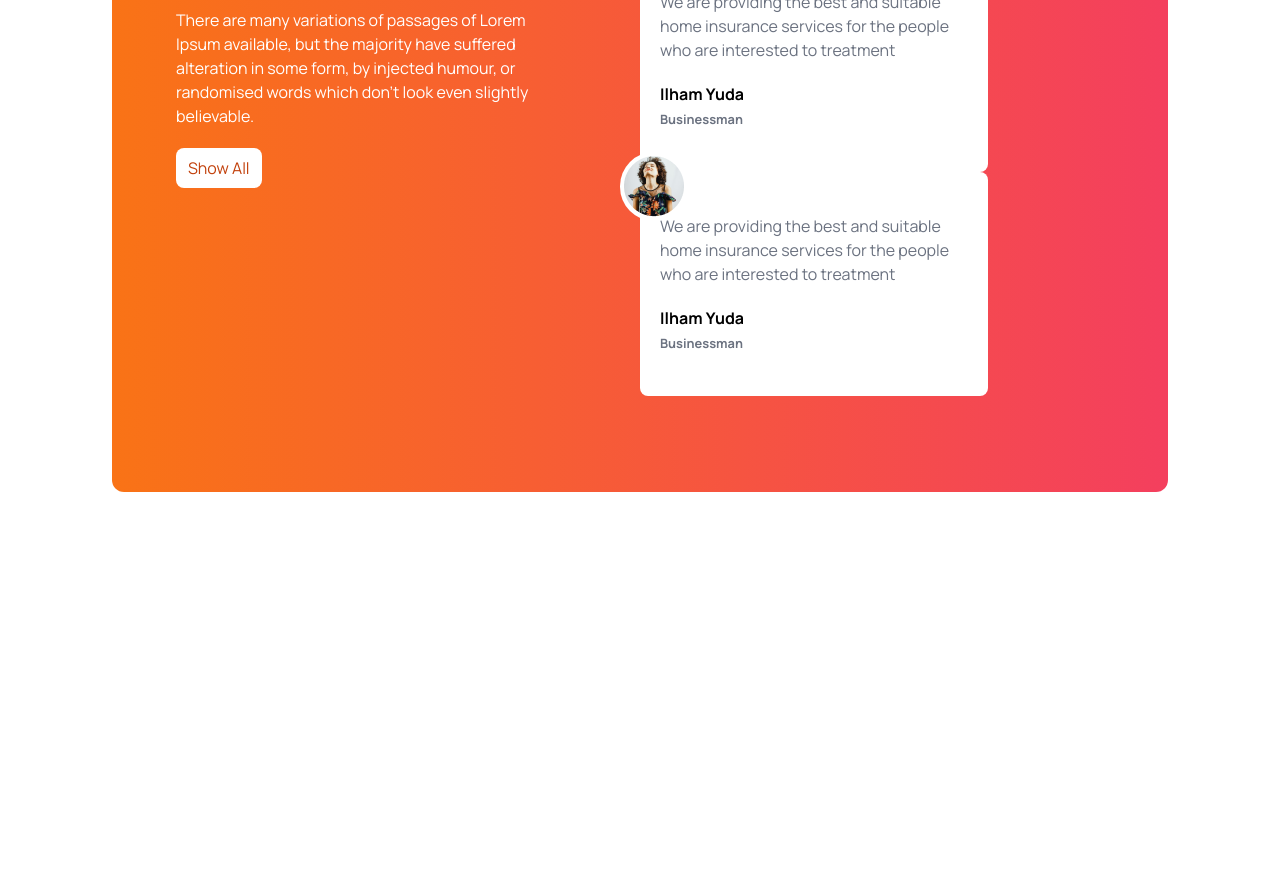
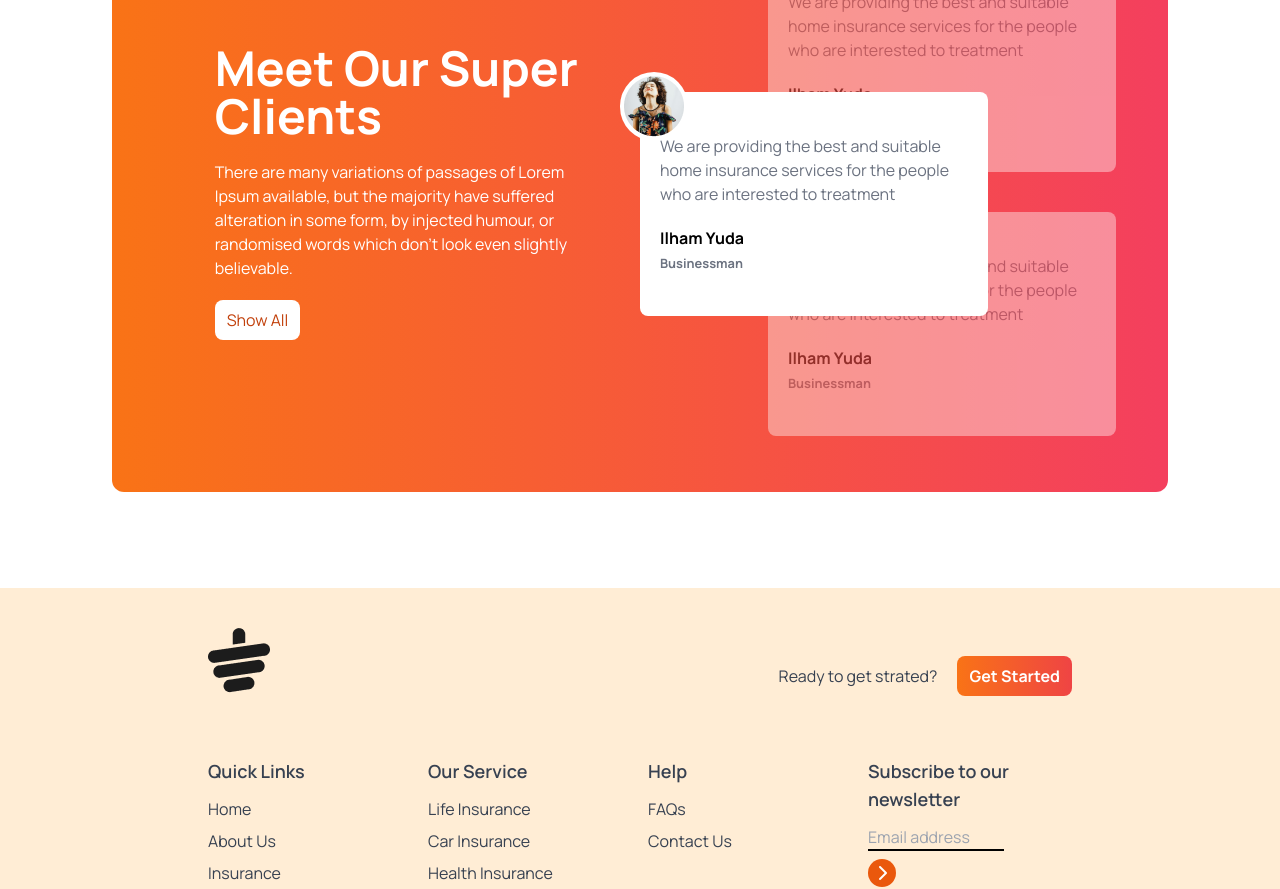
Before and after one commit to Abusolaymansefat/Tea-House-tailwind-css, a plain HTML site: page index.html in a window 1280 px wide. Shown: the part 1937-2826 px from the top of the page. Before the commit the page ends 2525 px from the top, so only its background shows below. Drawn offline with nearby package versions, Linux system fonts and the light colour scheme.

Commit message:
footer section

```diff
--- a/index.html
+++ b/index.html
@@ -146,15 +146,30 @@
             <section class="mb-24">
               <div class=" bg-gradient-to-r from-orange-500 to-rose-500 rounded-xl grid grid-cols-1 lg:grid-cols-2 text-white px-7 md:px-16">
                 <!-- text-section -->
-                 <div class=" w-5/6">
+                 <div class="flex justify-center items-center overflow-hidden">
+                  <div class=" w-5/6">
                     <h1 class="text-5xl font-bold mb-5 mt-10">Meet Our Super Clients</h1>
                     <p class="mb-5">There are many variations of passages of Lorem Ipsum available, but the majority have suffered alteration in some form, by injected humour, or randomised words which don't look even slightly believable. </p>
                     <button class="bg-white text-orange-700 px-3 py-2 rounded-lg">Show All</button>
                  </div>
+                 </div>
                  <!-- Reviews card section -->
                   <div class="relative py-24">
+                    <!-- midele card -->
+                    <div class="absolute z-10 top-54 md:top-60">
+                      <div class="h-56 w-full md:w-3/4 bg-white text-black rounded-lg flex items-center px-5">
+                        <div class="absolute -top-5 -left-5 bg-white rounded-full">
+                          <img class="p-1" src="images/client.png" alt="">
+                        </div>
+                        <div>
+                          <p class="text-gray-500 mb-5">We are providing the best and suitable home insurance services for the people who are interested to treatment</p>
+                          <h1 class="font-bold">Ilham Yuda</h1>
+                          <small class="font-bold text-gray-500">Businessman</small>
+                        </div>
+                       </div>
+                    </div>
                     <!-- top card -->
-                     <div class="relative h-56 w-full md:w-3/4 bg-white text-black rounded-lg flex items-center px-5">
+                     <div class="relative left-8 md:left-32 h-56 w-full md:w-3/4 bg-white text-black rounded-lg flex items-center px-5 opacity-40">
                       <div class="absolute -top-5 -left-5 bg-white rounded-full">
                         <img class="p-1" src="images/client.png" alt="">
                       </div>
@@ -166,7 +181,7 @@
                      </div>
                      <!-- bottom card -->
 
-                     <div class="relative h-56 w-full md:w-3/4 bg-white text-black rounded-lg flex items-center px-5">
+                     <div class="relative left-8 md:left-32 top-10 h-56 w-full md:w-3/4 bg-white text-black rounded-lg flex items-center px-5 opacity-40">
                       <div class="absolute -top-5 -left-5 bg-white rounded-full">
                         <img class="p-1" src="images/client.png" alt="">
                       </div>
@@ -182,7 +197,70 @@
 
             </section>
 
+            <!-- news section -->
+
      </main>
+     <!-- footer section -->
+     <footer class="bg-orange-100 text-gray-700 py-10 px-4 md:px-16">
+      <div class="w-9/12 mx-auto">
+        <!-- logo -->
+         <div class="mb-8 flex justify-between">
+          <img class="mb-8" src="images/cup.png" alt="">
+          <div class="flex items-center gap-5">
+            <h4>Ready to get strated?</h4>
+            <button class="bg-gradient-to-r from-orange-500 to-red-500 px-3 py-2 rounded-lg text-white font-bold">Get Started</button>
+          </div>
+         </div>
+         <!-- links -->
+          <div class="grid grid-cols-1 md:grid-cols-2 lg:grid-cols-4 gap-4">
+            <!-- fast column -->
+             <div class="">
+              <h3 class="font-semibold text-lg mb-3">Quick Links</h3>
+              <ul class="space-y-2">
+                <li><a class="hover:text-orange-600" href="#">Home</a></li>
+                <li><a class="hover:text-orange-600" href="#">About Us</a></li>
+                <li><a class="hover:text-orange-600" href="#">Insurance</a></li>
+                <li><a class="hover:text-orange-600" href="#">Privacy Policy</a></li>
+              </ul>
+             </div>
+             <!-- secend column -->
+             <div class="">
+              <h3 class="font-semibold text-lg mb-3">Our Service</h3>
+              <ul class="space-y-2">
+                <li><a class="hover:text-orange-600" href="#">Life Insurance</a></li>
+                <li><a class="hover:text-orange-600" href="#">Car Insurance</a></li>
+                <li><a class="hover:text-orange-600" href="#">Health Insurance</a></li>
+                <li><a class="hover:text-orange-600" href="#">House Insurance</a></li>
+              </ul>
+             </div>
+             <!-- third column -->
+             <div class="">
+              <h3 class="font-semibold text-lg mb-3">Help</h3>
+              <ul class="space-y-2">
+                <li><a class="hover:text-orange-600" href="#">FAQs</a></li>
+                <li><a class="hover:text-orange-600" href="#">Contact Us</a></li>
+              </ul>
+             </div>
+             <!-- fourth column -->
+              <div>
+                <h3 class="font-semibold text-lg mb-3">Subscribe to our newsletter</h3>
+                <div class="flex flex-col space-y-2">
+                  <input type="text" placeholder="Email address" class="bg-transparent border-b-2 border-black w-4/6">
+                  <i class="fa-solid fa-chevron-right w-7 h-7 bg-orange-600 flex rounded-full text-white justify-center items-center"></i>
+
+                  <div class="flex justify-center w-2/3 mb-2 mt-8 gap-6">
+                    <i class="fa-brands fa-facebook"></i>
+                    <i class="fa-brands fa-instagram"></i>
+                    <i class="fa-brands fa-twitter"></i>
+                  </div>
+                </div>
+              </div>
+              <div class="text-center pt-4 mt-4">
+                <p class=" text-sm text-gray-600">© 2027 UIDesign.to - All rights reserved.</p>
+              </div>
+          </div>
+      </div>
+     </footer>
 
   </body>
 </html>
```
